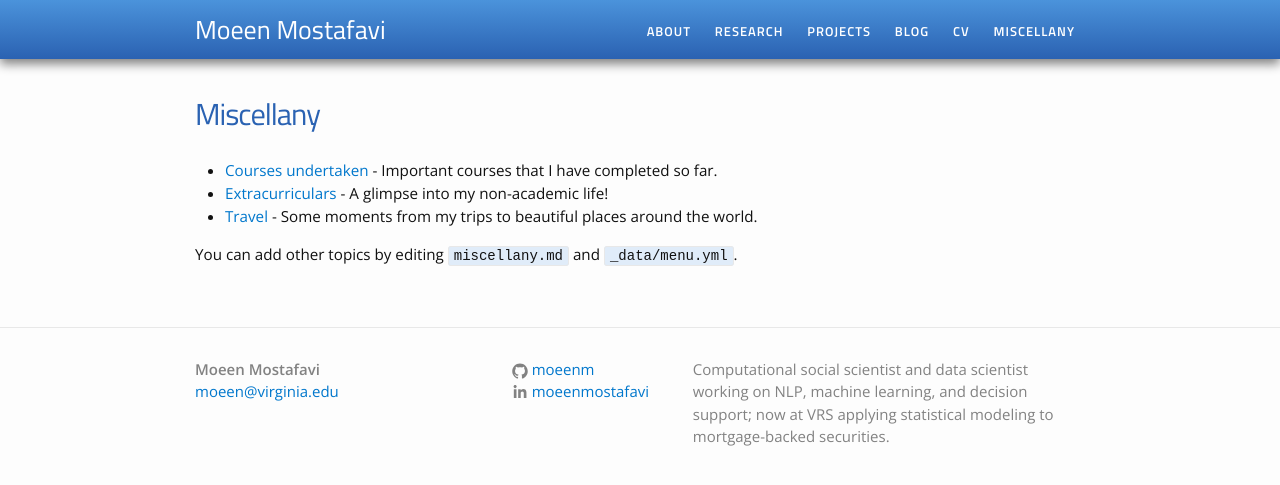
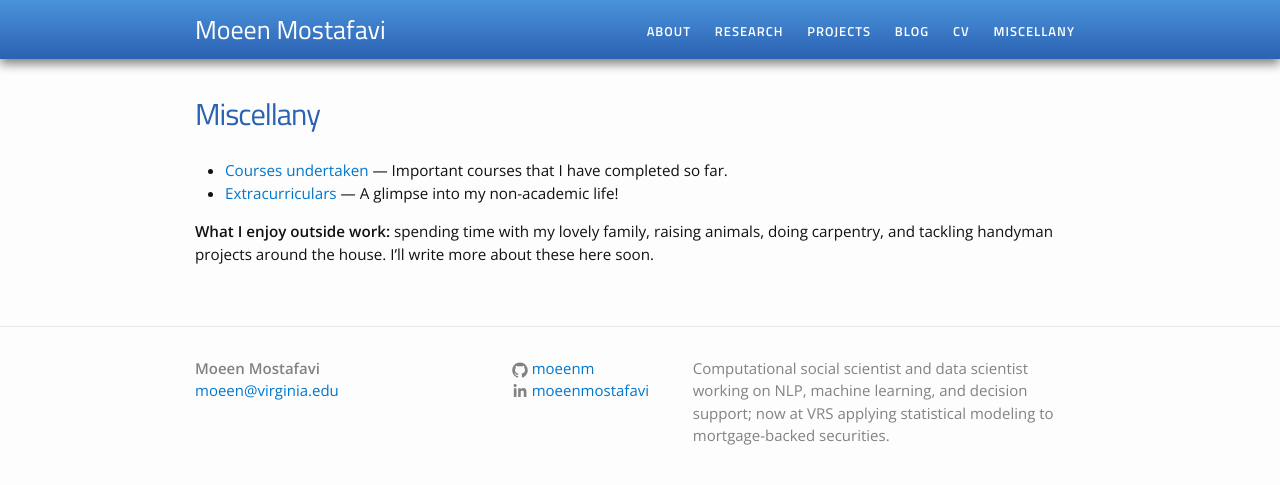
Before and after one commit to moeenm/moeenm.github.io, a Jekyll site: the page built from miscellany.md, in a window 1280 px wide. Shown: the top 485 px of the page. Built offline with Jekyll 4.4.1, drawn with Linux system fonts in a browser that asks for light colours.

Commit message:
Refine list formatting and add personal interests
Updated list items to use em dashes instead of hyphens and added a personal statement about interests outside of work.

```diff
--- a/miscellany.md
+++ b/miscellany.md
@@ -5,9 +5,8 @@ permalink: /miscellany/
 ---
 
 <ul>
-	<li><a href="courses">Courses undertaken</a> - Important courses that I have completed so far.</li>
-	<li><a href="extracurricular">Extracurriculars</a> - A glimpse into my non-academic life!</li>
-	<li><a href="travel">Travel</a> - Some moments from my trips to beautiful places around the world.</li>
+  <li><a href="courses">Courses undertaken</a> — Important courses that I have completed so far.</li>
+  <li><a href="extracurricular">Extracurriculars</a> — A glimpse into my non-academic life!</li>
 </ul>
 
-You can add other topics by editing `miscellany.md` and `_data/menu.yml`.
+**What I enjoy outside work:** spending time with my lovely family, raising animals, doing carpentry, and tackling handyman projects around the house. I’ll write more about these here soon.
```
